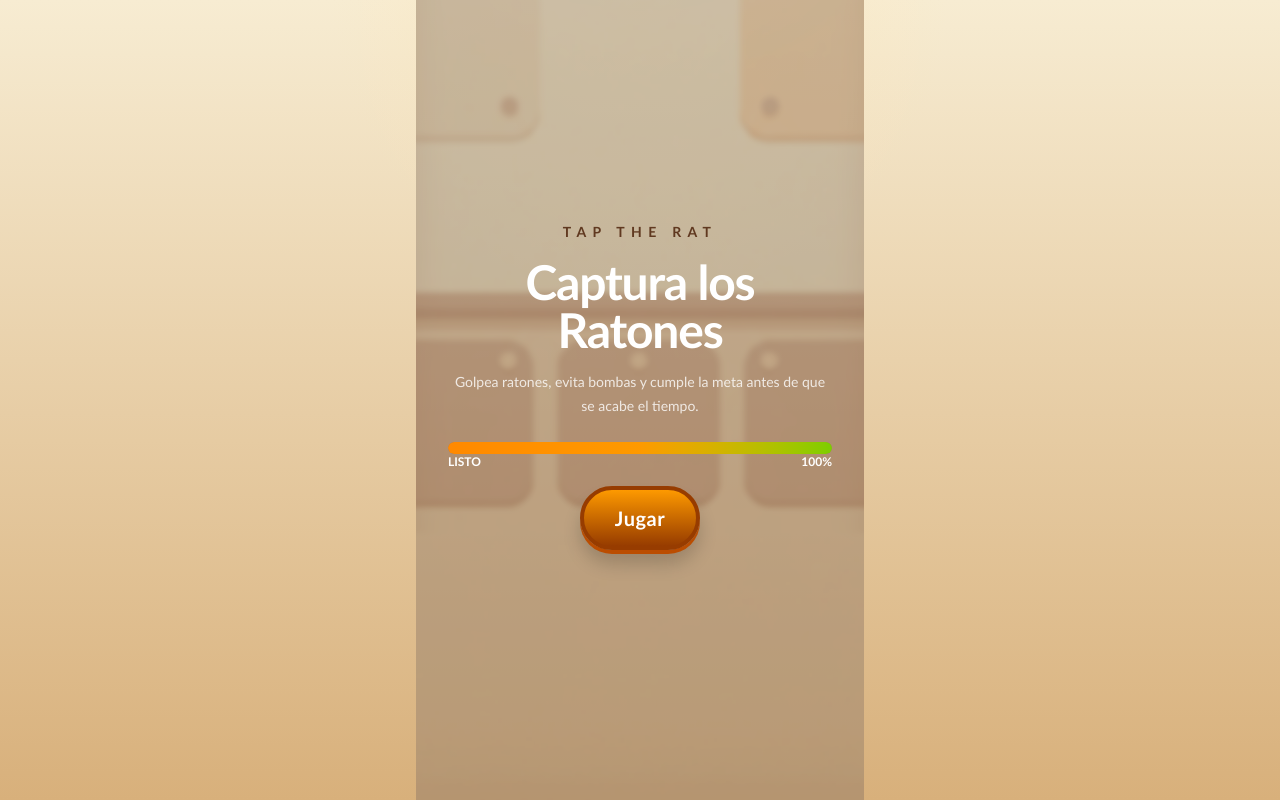
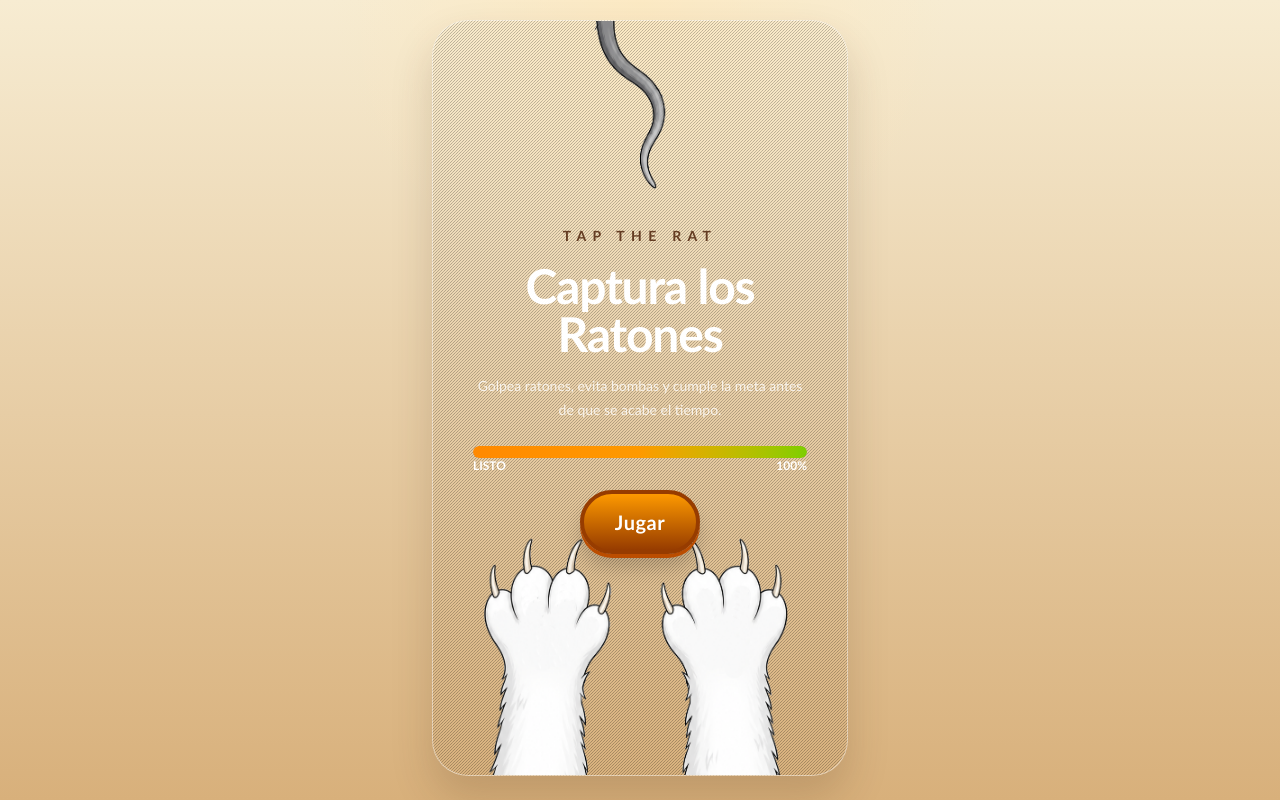
Before and after one commit to joropeza88/TaptheRat, a Vue app: page / in a window 1280 px wide. Built offline with nearby package versions, Linux system fonts and the light colour scheme.

Commit message:
se modifico la pantalla inicial

```diff
--- a/src/App.vue
+++ b/src/App.vue
@@ -20,6 +20,7 @@ const imageAssetsToPreload = [
   '/pwa-512x512.svg',
   '/images/cat_sprite.png',
   '/images/game.png',
+  '/images/splash_screen.png',
   '/images/out.png',
   '/images/rat.png',
   '/images/rat_bomb.png',
@@ -212,18 +213,11 @@ onBeforeUnmount(() => {
   <main class="min-h-screen w-full">
     <section
       v-if="screen === 'home'"
-      class="relative mx-auto flex min-h-screen w-full max-w-md flex-col justify-center items-center overflow-hidden px-4 pb-8 pt-5"
+      class="mx-auto flex min-h-screen w-full max-w-md flex-col px-4 pb-6 pt-5"
     >
-      <!-- Fondo lejano -->
-      <div class="absolute inset-0
-                  bg-[url('/images/game.png')]
-                  bg-cover
-                  bg-center
-                  opacity-50
-                  scale-105
-                  z-0">
-      </div>
-      <div class="absolute inset-0 bg-stone-950/20" />
+      <div class="relative overflow-hidden flex min-h-[calc(100vh-2.75rem)] flex-col items-center justify-center rounded-[36px] border border-white/45 p-6 text-center shadow-[0_22px_42px_rgba(73,42,20,0.18)] bg-[url('/images/linebg.png')]">
+
+          <div class="absolute inset-0 pointer-events-none bg-[url('/images/splash_screen.png')] bg-no-repeat bg-center bg-cover"></div>
 
           <div class="relative z-20 text-center text-white p-4">
 
@@ -264,6 +258,8 @@ onBeforeUnmount(() => {
             >
               Jugar
             </PressButton>
+
+          </div>
 
       </div>
     </section>
--- a/src/components/GameHud.vue
+++ b/src/components/GameHud.vue
@@ -9,7 +9,7 @@ defineProps<{
 </script>
 
 <template>
-  <div class="pointer-events-none absolute inset-x-0 top-10 z-40 px-4">
+  <div class="pointer-events-none absolute inset-x-0 top-12 z-40 px-4">
     <header class="flex items-start justify-between gap-4">
 
       <button
--- a/src/components/PressButton.vue
+++ b/src/components/PressButton.vue
@@ -36,7 +36,7 @@ function ensureSound() {
 function playSound() {
   const sound = ensureSound()
   sound.pause()
-  sound.currentTime = 0.18
+  sound.currentTime = 0
   void sound.play().catch(() => {})
 }
 
```
Also changed, not shown: public/images/splash_screen.png (added). Lines whose indentation alone changed are shown as unchanged.
